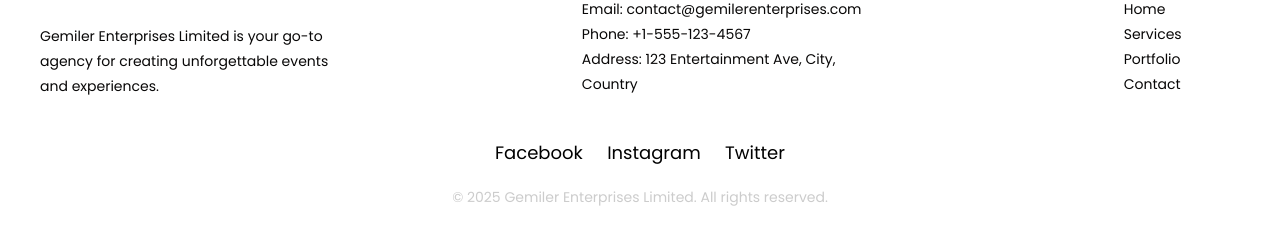
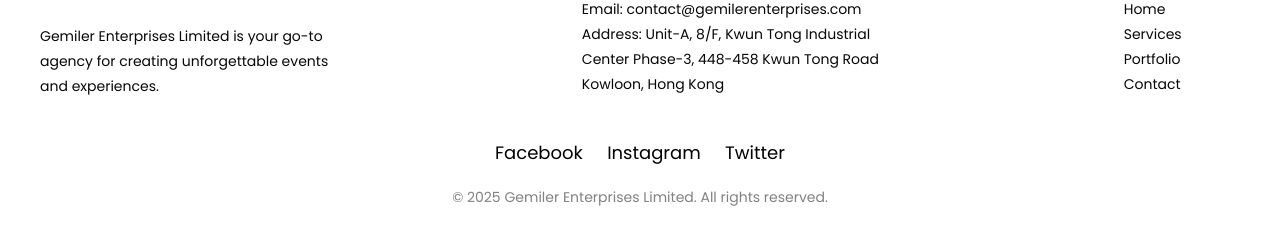
Before and after one commit to TusharSahu035/GEL, a plain HTML site: page index.html in a window 1280 px wide. Shown: the part 5254-5498 px from the top of the page. Drawn offline with nearby package versions, Linux system fonts and the light colour scheme.

Commit message:
Update index.html

```diff
--- a/index.html
+++ b/index.html
@@ -615,7 +615,7 @@
             border-top: 1px solid rgba(255, 255, 255, 0);
             padding-top: 1.25rem;
             font-size: 0.875rem;
-            color: #ccc;
+            color: #838080;
         }
 
         /* Responsive Design */
@@ -934,8 +934,7 @@
             <div class="footer-column">
                 <h4>Contact Info</h4>
                 <p>Email: contact@gemilerenterprises.com</p>
-                <p>Phone: +1-555-123-4567</p>
-                <p>Address: 123 Entertainment Ave, City, Country</p>
+                <p>Address: Unit-A, 8/F, Kwun Tong Industrial Center Phase-3, 448-458 Kwun Tong Road Kowloon, Hong Kong</p>
             </div>
             <div class="footer-column">
                 <h4>Quick Links</h4>
```
